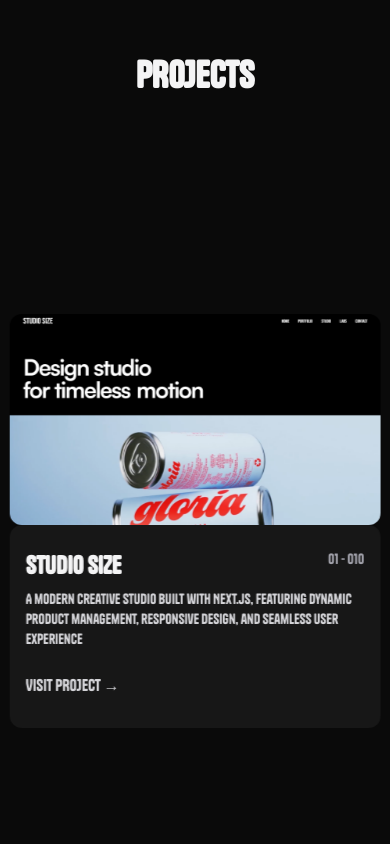
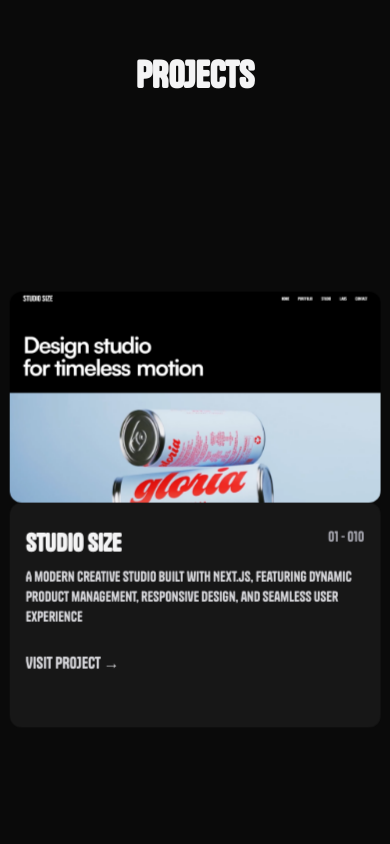
Before and after one commit to ratanz/Portfolio, a Next.js app: page / in a window 390 px wide. Shown: the part 3660-4504 px from the top of the page. Built offline with nearby package versions, Linux system fonts and the light colour scheme.

Commit message:
v5 changes

```diff
--- a/components/Projects.tsx
+++ b/components/Projects.tsx
@@ -17,7 +17,7 @@
         const pinnedSections = projectRefs.current.slice(0, -1)
         const lastCard = projectRefs.current[projectRefs.current.length - 1]
         const footer = footerRef.current
-        const scrollTriggers: ScrollTrigger[] = []
+        let scrollTriggers: ScrollTrigger[] = []
 
         const ctx = gsap.context(() => {
             pinnedSections.forEach((section, index) => {
@@ -106,8 +106,8 @@
                     ref={(el: HTMLDivElement | null) => { projectRefs.current[index] = el }}
                     className={`card ${index === projectsContent.length - 1 ? 'scroll' : 'pinned'} h-screen w-screen`}
                 >
-                    <div className="project absolute top-1/2 left-1/2 transform -translate-x-1/2 -translate-y-1/2 w-[95%] md:w-[90%] h-[50%] md:h-[68%] flex flex-col-reverse md:flex-row lg:mt-0 mt-0">
-                        <div className="project-info  relative h-[48%] md:h-full md:flex-[1.75] rounded-xl p-4 pt-6  md:p-8 bg-neutral-900">
+                    <div className="project absolute top-[40vh] md:top-1/2 left-1/2 transform -translate-x-1/2 -translate-y-1/2 w-[95%] md:w-[90%] h-[70%] md:h-[68%] flex flex-col-reverse md:flex-row lg:mt-0 mt-0">
+                        <div className="project-info  relative h-[38%] md:h-full md:flex-[1.75] rounded-xl p-4 pt-6  md:p-8 bg-neutral-900">
                             <div className="project-header flex justify-between items-start">
                                 <h3 className="text-2xl md:text-4xl uppercase font-bold text-zinc-100">{project.title}</h3>
                                 <p className="text-sm md:text-base text-zinc-400">0{index + 1} - 0{projectsContent.length}</p>
```
